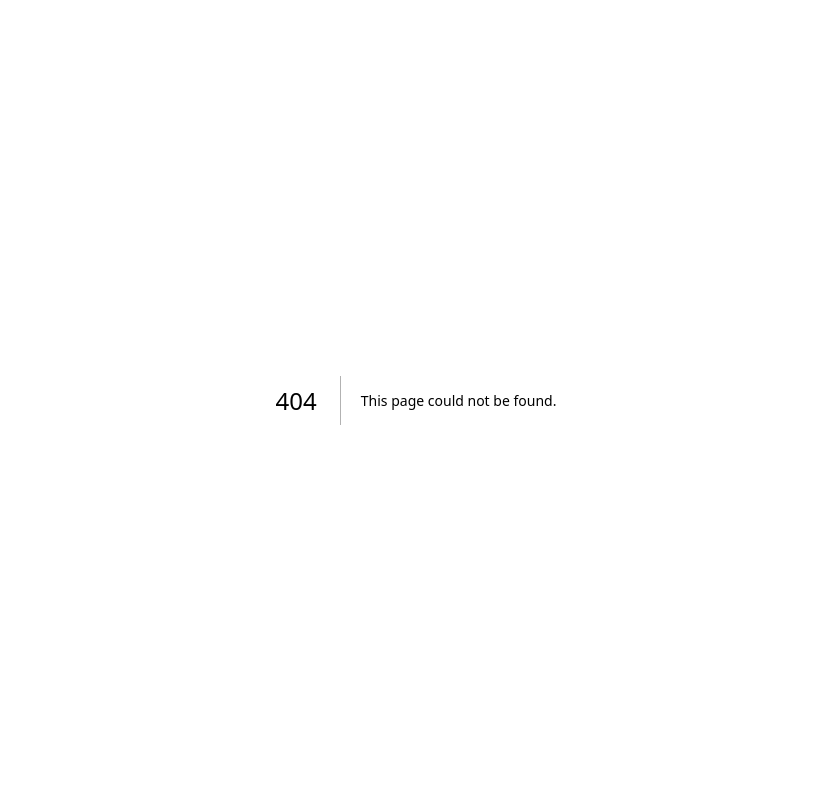
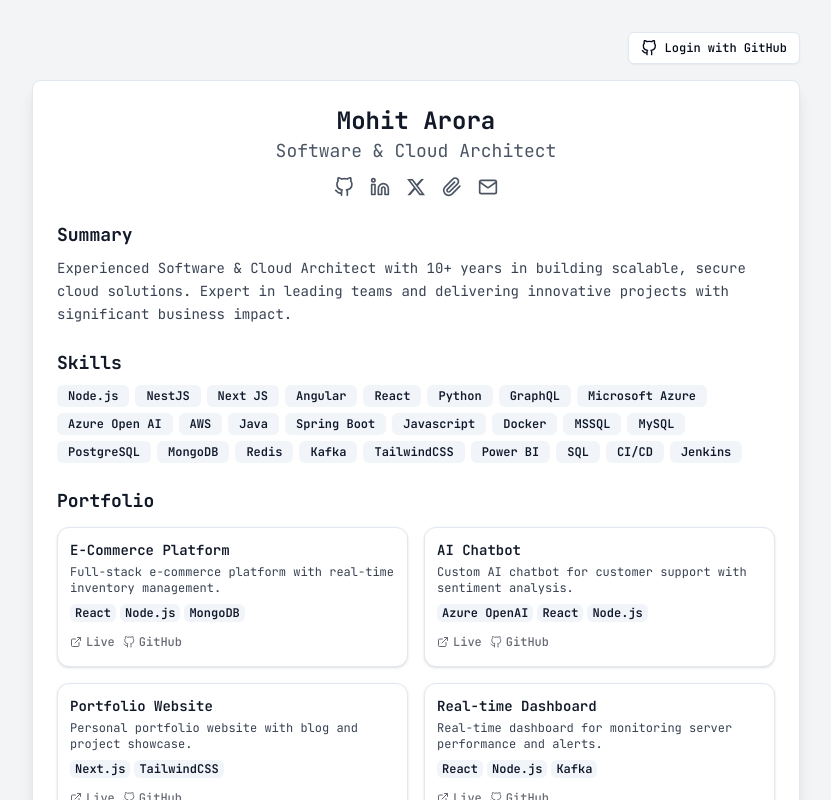
Before and after one commit to imohitarora/portfolio-resume, a Next.js app: page /admin in a window 1280 px wide. Before the commit this address had no page. Shown: the top 800 px of the page, without its empty margins (224-1055 px from the left). Built offline with nearby package versions, Linux system fonts and the light colour scheme.

Commit message:
complete setup for edit and public

```diff
--- /dev/null
+++ b/app/admin/page.tsx
@@ -0,0 +1,11 @@
+import Image from "next/image";
+import ResumeComponent from "@/components/resume";
+import { initialCVData } from "@/lib/data";
+
+export default function Admin() {
+  return (
+    <main>
+      <ResumeComponent initialData={initialCVData} />
+    </main>
+  );
+}
--- a/components/cv/blogs.tsx
+++ b/components/cv/blogs.tsx
@@ -15,6 +15,10 @@ interface BlogsProps {
 }
 
 export default function Blogs({ editMode, cvData, handleInputChange, removeItem, addItem }: BlogsProps) {
+  if (!editMode && cvData.blogs.length === 0) {
+    return null;
+  }
+
   return (
     <section className="mb-6">
       <h2 className="text-lg font-bold text-gray-900 mb-3">Blog Posts</h2>
--- a/components/cv/edit-mode-switch.tsx
+++ b/components/cv/edit-mode-switch.tsx
@@ -1,21 +1,41 @@
 "use client";
 
 import { Switch } from "@/components/ui/switch";
+import { Button } from "@/components/ui/button";
+import { FiLogOut as LogOutIcon, FiGithub as GithubIcon } from "react-icons/fi";
 
 interface EditModeSwitchProps {
   editMode: boolean;
+  isAuthenticated: boolean;
+  isAdminRoute: boolean;
   setEditMode: (value: boolean) => void;
+  handleLogin: () => void;
+  handleLogout: () => void;
 }
 
-export default function EditModeSwitch({ editMode, setEditMode }: EditModeSwitchProps) {
+export default function EditModeSwitch({ editMode, isAdminRoute, isAuthenticated, setEditMode, handleLogin, handleLogout }: EditModeSwitchProps) {
   return (
     <div className="flex justify-end mb-4">
-      <div className="flex items-center space-x-2">
-        <Switch id="edit-mode" checked={editMode} onCheckedChange={setEditMode} />
-        <label htmlFor="edit-mode" className="text-sm font-medium text-gray-700">
-          Edit Mode
-        </label>
-      </div>
+      {isAdminRoute &&
+        (isAuthenticated ? (
+          <div className="flex items-center space-x-4">
+            <div className="flex items-center space-x-2">
+              <Switch id="edit-mode" checked={editMode} onCheckedChange={setEditMode} aria-label="Toggle edit mode" />
+              <label htmlFor="edit-mode" className="text-sm font-medium text-gray-700">
+                Edit Mode
+              </label>
+            </div>
+            <Button onClick={handleLogout} variant="outline" size="sm">
+              <LogOutIcon className="h-4 w-4 mr-2" />
+              Logout
+            </Button>
+          </div>
+        ) : (
+          <Button onClick={handleLogin} variant="outline" size="sm">
+            <GithubIcon className="h-4 w-4 mr-2" />
+            Login with GitHub
+          </Button>
+        ))}
     </div>
   );
 }
--- a/components/cv/portfolio.tsx
+++ b/components/cv/portfolio.tsx
@@ -17,6 +17,10 @@ interface PortfolioProps {
 }
 
 export default function Portfolio({ editMode, cvData, handleInputChange, removeItem, addItem }: PortfolioProps) {
+  if (!editMode && cvData.portfolio.length === 0) {
+    return null;
+  }
+
   return (
     <section className="mb-6">
       <h2 className="text-lg font-bold text-gray-900 mb-3">Portfolio</h2>
@@ -51,7 +55,7 @@ export default function Portfolio({ editMode, cvData, handleInputChange, removeI
                       </Badge>
                     ))}
                   </div>
-                  {/* <div className="flex space-x-2 opacity-60 group-hover:opacity-100 transition-opacity duration-300">
+                  <div className="flex space-x-2 opacity-60 group-hover:opacity-100 transition-opacity duration-300">
                     <Button size="sm" variant="ghost" className="h-6 text-xs p-0" asChild>
                       <a href={project.liveUrl} target="_blank" rel="noopener noreferrer">
                         <ExternalLinkIcon className="h-3 w-3 mr-1" />
@@ -64,7 +68,7 @@ export default function Portfolio({ editMode, cvData, handleInputChange, removeI
                         GitHub
                       </a>
                     </Button>
-                  </div> */}
+                  </div>
                 </>
               )}
             </CardContent>
--- a/components/resume.tsx
+++ b/components/resume.tsx
@@ -1,8 +1,9 @@
 "use client";
 
+import { usePathname } from "next/navigation";
 import { Card, CardContent } from "@/components/ui/card";
 import { CVData } from "@/lib/types";
-import { useState } from "react";
+import { useEffect, useState } from "react";
 import Education from "./cv/education";
 import Experience from "./cv/experience";
 import Header from "./cv/header";
@@ -16,9 +17,35 @@ interface ResumeComponentProps {
   initialData: CVData;
 }
 
+const fakeAuth = {
+  isAuthenticated: false,
+  signin(callback: () => void) {
+    fakeAuth.isAuthenticated = true;
+    setTimeout(callback, 100);
+  },
+  signout(callback: () => void) {
+    fakeAuth.isAuthenticated = false;
+    setTimeout(callback, 100);
+  },
+};
+
 export default function ResumeComponent({ initialData }: ResumeComponentProps) {
   const [editMode, setEditMode] = useState(false);
   const [cvData, setCvData] = useState<CVData>(initialData);
+  const [isAuthenticated, setIsAuthenticated] = useState(false);
+
+  const [isAdminRoute, setIsAdminRoute] = useState(false);
+  const pathname = usePathname();
+
+  useEffect(() => {
+    setIsAdminRoute(pathname.includes("/admin"));
+  }, [pathname]);
+
+  useEffect(() => {
+    if (!isAuthenticated) {
+      setEditMode(false);
+    }
+  }, [isAuthenticated]);
 
   const handleInputChange = (section: keyof CVData, index: number | null, field: string | null, value: string | string[]) => {
     setCvData((prevData) => {
@@ -55,19 +82,31 @@ export default function ResumeComponent({ initialData }: ResumeComponentProps) {
     }));
   };
 
+  const handleLogin = () => {
+    fakeAuth.signin(() => {
+      setIsAuthenticated(true);
+    });
+  };
+
+  const handleLogout = () => {
+    fakeAuth.signout(() => {
+      setIsAuthenticated(false);
+    });
+  };
+
   return (
     <div className="min-h-screen bg-gray-100 py-8 px-4 sm:px-6 lg:px-8">
       <div className="max-w-3xl mx-auto">
-        {/* <EditModeSwitch editMode={editMode} setEditMode={setEditMode} /> */}
+        <EditModeSwitch editMode={editMode} isAdminRoute={isAdminRoute} isAuthenticated={isAuthenticated} setEditMode={setEditMode} handleLogin={handleLogin} handleLogout={handleLogout} />
         <Card className="bg-white shadow-lg rounded-lg overflow-hidden">
           <CardContent className="p-6">
             <Header cvData={cvData} editMode={editMode} handleInputChange={handleInputChange} />
             <Summary cvData={cvData} editMode={editMode} handleInputChange={handleInputChange} />
             <Skills cvData={cvData} editMode={editMode} handleInputChange={handleInputChange} addItem={addItem} removeItem={removeItem} />
-            {/* <Portfolio cvData={cvData} editMode={editMode} handleInputChange={handleInputChange} addItem={addItem} removeItem={removeItem} /> */}
+            <Portfolio cvData={cvData} editMode={editMode} handleInputChange={handleInputChange} addItem={addItem} removeItem={removeItem} />
             <Experience cvData={cvData} editMode={editMode} handleInputChange={handleInputChange} addItem={addItem} removeItem={removeItem} />
             <Education cvData={cvData} editMode={editMode} handleInputChange={handleInputChange} />
-            {/* <Blogs cvData={cvData} editMode={editMode} handleInputChange={handleInputChange} addItem={addItem} removeItem={removeItem} /> */}
+            <Blogs cvData={cvData} editMode={editMode} handleInputChange={handleInputChange} addItem={addItem} removeItem={removeItem} />
           </CardContent>
         </Card>
       </div>
```
